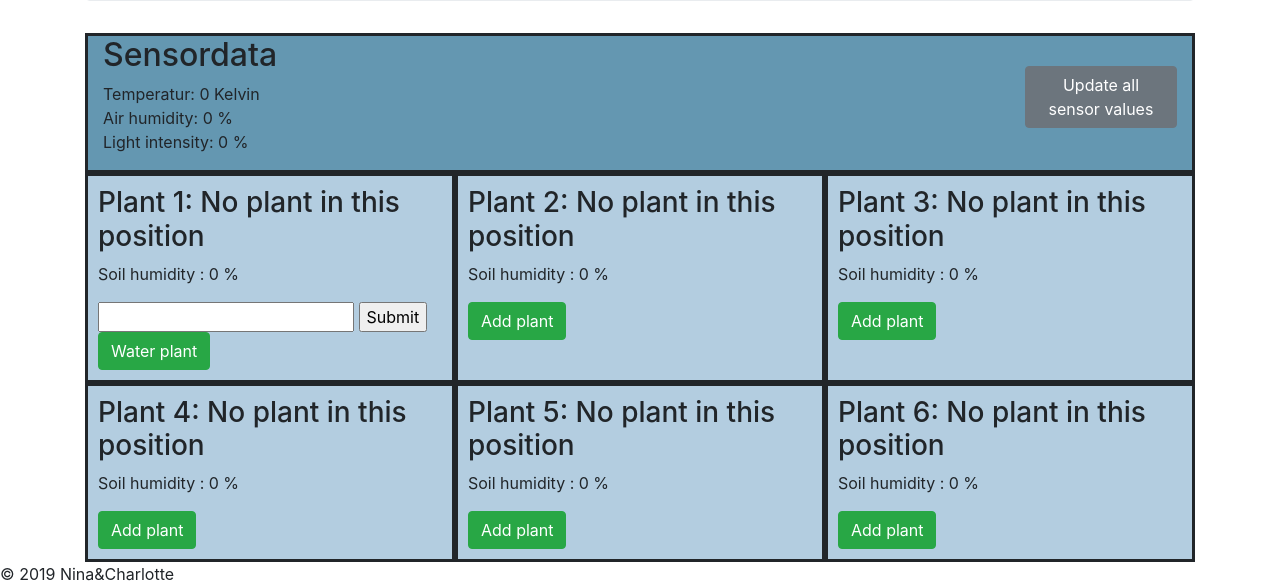
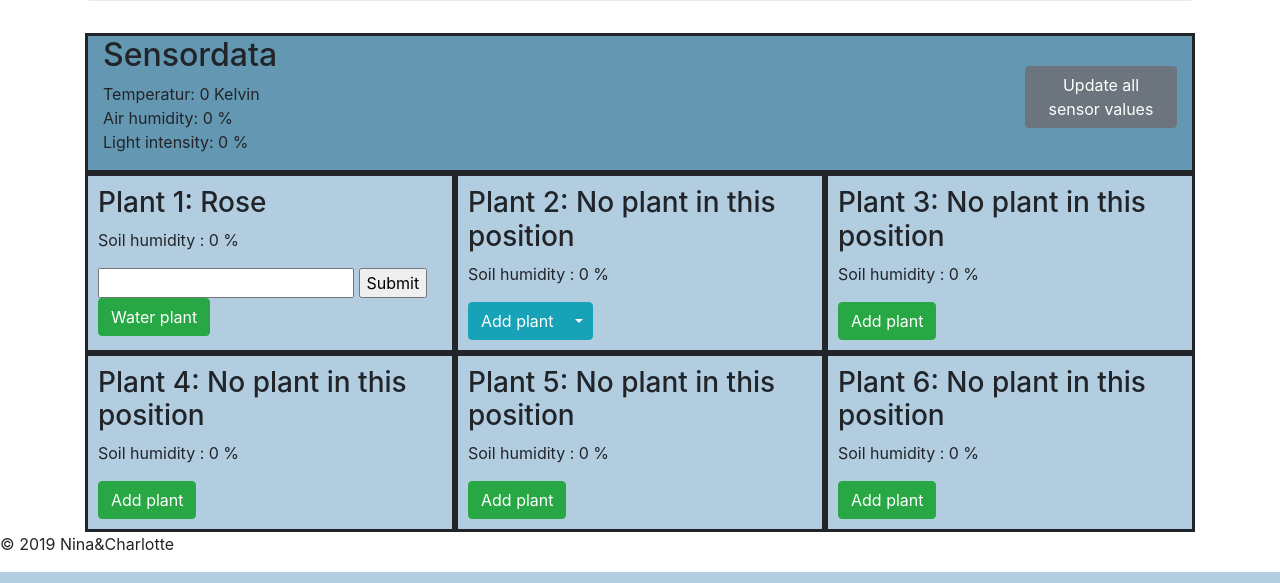
Before and after one commit to UP2D8PU/AmbientIntelligence, a Flask app: page / in a window 1280 px wide. Shown: the part 245-828 px from the top of the page. Run offline with Flask 2, Linux system fonts and the light colour scheme; parts of the project's set-up code (start-up, migrations or seed data) failed here and were passed over; some libraries are stand-ins or nearby versions.

Commit message:
web page updates

```diff
--- a/python/app.py
+++ b/python/app.py
@@ -13,7 +13,8 @@ app = Flask(__name__)
 
 @app.route('/', methods = ['POST','GET'])
 def hello_world():
-    return render_template('index2.html', dict = sensor_values, garden = garden, plants_dict = plants)
+    type= [plants[garden[0]["type"]]["name"],plants[garden[1]["type"]]["name"],plants[garden[2]["type"]]["name"],plants[garden[3]["type"]]["name"],plants[garden[4]["type"]]["name"],plants[garden[5]["type"]]["name"]]
+    return render_template('index2.html', dict = sensor_values, garden = garden, plants_dict = plants, type=type)
 
 @app.route('/water1',methods=['POST'])
 def water1():
@@ -24,8 +25,14 @@ def water1():
 
 @app.route('/water2')
 def water2():
-    print("WATER2")
-    return render_template('index2.html', dict = sensor_values, plants_dict = plants)
+    if request.form['button'] == "water":
+        print("Water plant 2")
+    if request.form['button'] == "add":
+        value = int(request.form['tvalue'])
+        garden[2]["type"] = value
+    type= [plants[garden[0]["type"]]["name"],plants[garden[1]["type"]]["name"],plants[garden[2]["type"]]["name"],plants[garden[3]["type"]]["name"],plants[garden[4]["type"]]["name"],plants[garden[5]["type"]]["name"]]
+    return render_template('index2.html', dict = sensor_values, garden = garden, plants_dict = plants, types=type)
+
 
 @app.route('/water3')
 def water3():
@@ -50,7 +57,7 @@ def water6():
 @app.route('/update')
 def update():
     print("UPDATE")
-    wp.retrieve_all_sensordata()
+    wp.retrieve_all_sensor_data()
     while sensor_values["updated"]==0:
         time.sleep(0.5)
     return render_template('index2.html', dict = sensor_values, plants_dict = plants)
@@ -61,10 +68,10 @@ def update():
 #    thread.start()
 
 def sensordata():
-    wp.retrieve_all_sensordata()
+    wp.retrieve_all_sensor_data()
     print("Retrieve all sensordata!")
     time.sleep(1)
-    wp.evaluate_sensor_values()
+    wp.evaluate_sensor_data()
     print("Evaluate sensor_values")
 
 def dailywater():
--- a/python/templates/index2.html
+++ b/python/templates/index2.html
@@ -46,7 +46,7 @@
                 </div>
                 <div class="w-100"></div>
                 <div class="col" style="padding: 10px 10px 10px 10px; border-style: solid; background-color: #b3cde0;">
-                    <h3> Plant 1: {{plants_dict[0]["name"]}} </h3>
+                    <h3> Plant 1: {{type[0]}} </h3>
                     <p>
                         Soil humidity : {{ garden[0]["humiditysensor value"] }} %
                     </p>
@@ -57,23 +57,37 @@
                     </form>
 
                     {% if garden[0]["type"] != 0 %}
-                    <a href=/water1><button type="button" name="water" id="water1" class="btn btn-success" value="1">Water plant</button></a>
+                    <button type="button" name="water" id="water1" class="btn btn-success" value="1">Water plant</button>
                     {% else %}
-                    <a href=/add_plant><button type="button" name="add" id="add_plant1" class="btn btn-success" value="1">Add plant</button></a>
+                    <button type="button" name="add" id="add_plant1" class="btn btn-success" value="1">Add plant</button>
                     {% endif %}
                 </div>
                 <div class="col" style="padding: 10px 10px 10px 10px; border-style: solid; background-color: #b3cde0;">
-                    <h3> Plant 2: {{plants_dict[0]["name"]}} </h3>
+                    <h3> Plant 2: {{type[1]}} </h3>
                     <p>
                         Soil humidity : {{ garden[1]["humiditysensor value"] }} %
                     </p>
-                    {% if garden[1]["type"] != 0 %}
-                    <a href=/water2><button type="button" name="water" id="water2" class="btn btn-success" value="2">Water plant</button></a>
-                    {% else %}
-                    <a href=/add_plant><button type="button" name="add" id="add_plant2" class="btn btn-success" value="2">Add plant</button></a>
-                    {% endif %}                </div>
+
+                    <form action="{{ url_for('water2') }}" method="post">
+                        {% if garden[1]["type"] != 0 %}
+                        <button type="button" name="button" id="water2" class="btn btn-success" value="water">Water plant</button>
+                        {% else %}
+                        <div class="btn-group">
+                            <button type="button" name="button" value="add" class="btn btn-info">Add plant</button>
+                            <button type="button" class="btn btn-info dropdown-toggle dropdown-toggle-split" data-toggle="dropdown" aria-haspopup="true" aria-expanded="false">
+                                <span class="sr-only">Toggle Dropdown</span>
+                            </button>
+                            <div class="dropdown-menu">
+                                {% for x in plants %}
+                                <option value="{{ x }}"{% if loop.first %} SELECTED{% endif %}>{{ x.name }}</option>
+                                {% endfor %}
+                            </div>
+                        </div>
+                        {% endif %}
+                    </form>
+                </div>
                 <div class="col" style="padding: 10px 10px 10px 10px; border-style: solid; background-color: #b3cde0;">
-                    <h3> Plant 3: {{plants_dict[0]["name"]}} </h3>
+                    <h3> Plant 3: {{type[2]}} </h3>
                     <p>
                         Soil humidity : {{ garden[2]["humiditysensor value"] }} %
                     </p>
@@ -84,7 +98,7 @@
                     {% endif %}                </div>
                 <div class="w-100"></div>
                 <div class="col" style="padding: 10px 10px 10px 10px; border-style: solid; background-color: #b3cde0;">
-                    <h3> Plant 4: {{plants_dict[0]["name"]}} </h3>
+                    <h3> Plant 4: {{type[3]}} </h3>
                     <p>
                         Soil humidity : {{ garden[3]["humiditysensor value"] }} %
                     </p>
@@ -94,7 +108,7 @@
                     <a href=/add_plant><button type="button" name="add" id="add_plant4" class="btn btn-success" value="4">Add plant</button></a>
                     {% endif %}                </div>
                 <div class="col" style="padding: 10px 10px 10px 10px; border-style: solid; background-color: #b3cde0;">
-                    <h3> Plant 5: {{plants_dict[0]["name"]}} </h3>
+                    <h3> Plant 5: {{type[4]}} </h3>
                     <p>
                         Soil humidity : {{ garden[4]["humiditysensor value"] }} %
                     </p>
@@ -104,7 +118,7 @@
                     <a href=/add_plant><button type="button" name="add" id="add_plant5" class="btn btn-success" value="5">Add plant</button></a>
                     {% endif %}                </div>
                 <div class="col" style="padding: 10px 10px 10px 10px; border-style: solid; background-color: #b3cde0;">
-                    <h3> Plant 6: {{plants_dict[0]["name"]}} </h3>
+                    <h3> Plant 6: {{type[5]}} </h3>
                     <p>
                         Soil humidity : {{ garden[5]["humiditysensor value"] }} %
                     </p>
```
Also changed, not shown: python/waterprogram.py (+9 -6 lines).
